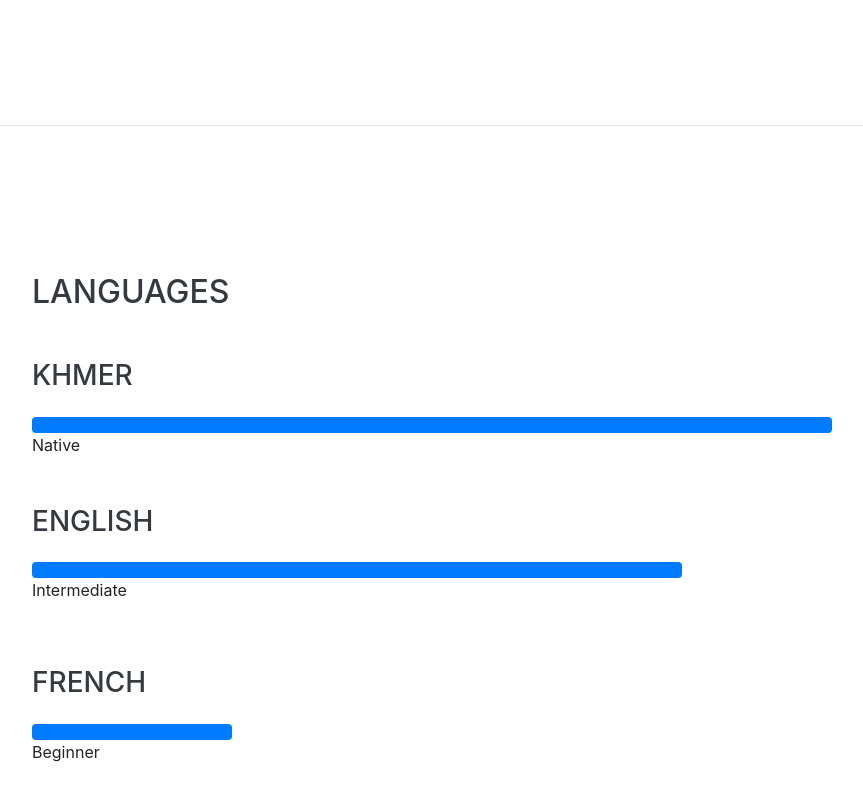
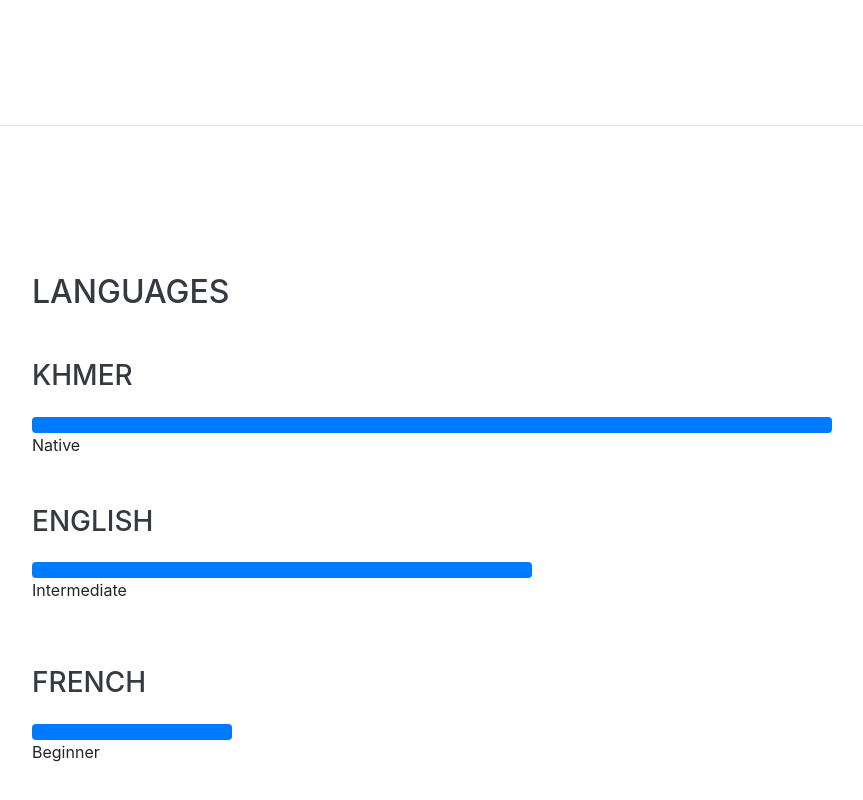
Before and after one commit to longhaseng/LonghaSeng.github.io, a website with bundled scripts: page index.html in a window 1280 px wide. Shown: the part 3938-4738 px from the top of the page, without its empty margins (288-1151 px from the left). Built offline with nearby package versions, Linux system fonts and the light colour scheme; a web font is replaced by a local one.

Commit message:
Update index.html

```diff
--- a/index.html
+++ b/index.html
@@ -227,7 +227,7 @@
             <h3 class="mb-0">English</h3>
             <br>
             <div class="progress">
-              <div class="progress-bar" role="progressbar" style="width: 650px"></div>
+              <div class="progress-bar" role="progressbar" style="width: 500px"></div>
             </div>
             <p>Intermediate</p>
           </div>
```
